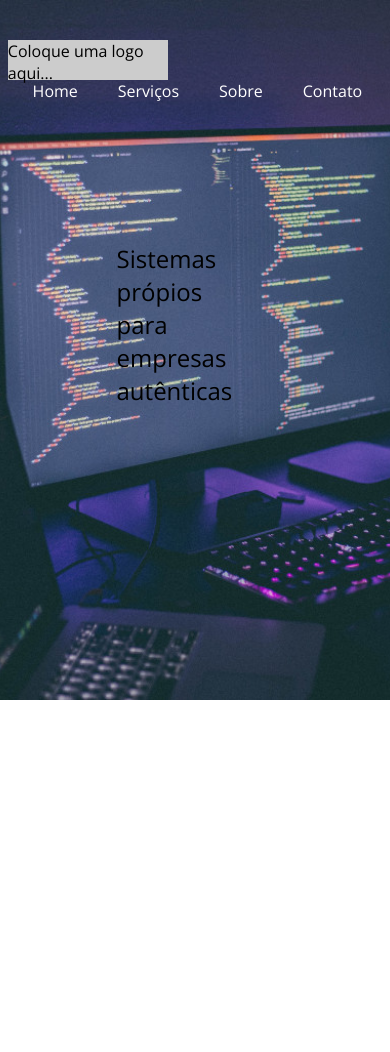
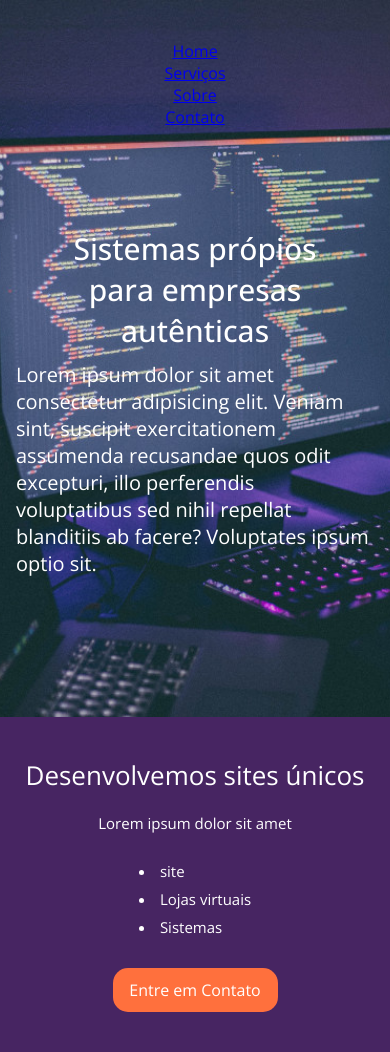
Before and after one commit to DevWesleyMedeiros/site-empresa, a plain HTML site: page index.html in a window 390 px wide. Before the commit the page ends 844 px from the top, so only its background shows below. Drawn offline with nearby package versions, Linux system fonts and the light colour scheme.

Commit message:
Projeto em andamento

```diff
--- a/index.html
+++ b/index.html
@@ -12,14 +12,12 @@
     <meta name="viewport" content="width=device-width, initial-scale=1.0" />
     <title>Site profissional</title>
     <link rel="stylesheet" href="main_style/style.css">
+    <link rel="shortcut icon" href="assets_arquivos/favicon_32x32.png" type="image/x-icon">
   </head>
   <body>
     <header>
       <div class="container">
-        <div class="logo">
-          Coloque uma logo aqui...
-        </div>
-        <nav>
+        <nav class="desktop-menu">
           <ul>
             <li><a href="#">Home</a></li>
             <li><a href="#">Serviços</a></li>
@@ -27,13 +25,37 @@
             <li><a href="#">Contato</a></li>
           </ul>
         </nav>
-        <div class="clear"></div>
+        <nav class="mobile-menu">
+          <ul>
+            <li><a href="#">Home</a></li>
+            <li><a href="#">Serviços</a></li>
+            <li><a href="#">Sobre</a></li>
+            <li><a href="#">Contato</a></li>
+          </ul>
+        </nav>
         <div class="chamada1">
-          <h2>Sistemas própios <br>
-        para empresas autênticas</h2>
+          <h2>Sistemas própios <br> para empresas autênticas</h2>
+          <p>Lorem ipsum dolor sit amet consectetur adipisicing elit. Veniam sint, suscipit exercitationem assumenda recusandae quos odit excepturi, illo perferendis voluptatibus sed nihil repellat blanditiis ab facere? Voluptates ipsum optio sit.</p>
         </div>
       </div>
     </header>
+    <section class="sessao1">
+      <div class="container_sessao1">
+        <div class="texto_sessao1">
+          <h2>Desenvolvemos sites únicos</h2>
+          <p>Lorem ipsum dolor sit amet</p>
+          <ul>
+            <li>site</li>
+            <li>Lojas virtuais</li>
+            <li>Sistemas</li>
+          </ul>
+          <div class="clear"></div>
+          <div class="btn1_texto">Entre em Contato</div>
+        </div>
+        <div class="device_sessao1"></div>
+        <div class="clear"></div>
+      </div>
+    </section>
     <script src="main_script/mainscript.js"></script>
   </body>
 </html>
--- a/main_style/style.css
+++ b/main_style/style.css
@@ -11,27 +11,28 @@ body, html{
 header{
     width: 100%;
     height: 90vh;
-    max-height: 700px;
-    /*90vh de uma tela com o tamanho máximo de 700px*/
     padding: 40px 2%;
     background-size: cover;
     background-position: center;
     background-image: url('../assets_arquivos/imagem-background1.jpg');
 }
-header nav{
+header nav.desktop-menu{
     float: right;
 }
-header nav ul{
+header nav.desktop-menu ul{
     list-style-type: none;
 }
-header nav ul li{
+header nav.desktop-menu ul li{
     float: left;
     padding: 0 15px;
 }
-header nav ul li a{
+header nav.desktop-menu ul li a{
     color: white;
     text-decoration: none;
     padding: 0 5px;
+}
+nav.mobile-menu{
+    display: none;
 }
 div.container{
     max-width: 1280px;
@@ -40,17 +41,134 @@ div.container{
 div.clear{
     clear: both;
 }
-div.container > div.logo{
-    float: left;
-    width: 160px;
-    height: 40px;
-    background-color: #ccc;
-}
 div.chamada1{
     float: right;
     margin: 140px 150px;
 }
-div.chamada > h2{
+div.chamada1 > h2{
     font-size: 40px;
+    font-weight: 300;
     color: white;
 }
+div.chamada1 > p{
+    font-size: 20px;
+    color: white;
+    margin-top: 10px;
+}
+section.sessao1{
+    width: 100%;
+    height: auto;
+    background-color: #472562;
+    padding: 0px 2%;
+}
+section.sessao1 > div.container_sessao1{
+    width: 100%;
+}
+div.container_sessao1 > div.texto_sessao1{
+    width: 45%;
+    float: left;
+    margin-top: 60px;
+    padding-left: 40px;
+    color: white;
+    position: relative;
+    left: 7%;
+}
+div.texto_sessao1 h2{
+    font-weight: 300;
+    font-size: 26px;
+}
+div.texto_sessao1 p{
+    font-size: 15px;
+    margin-top: 20px;
+}
+div.texto_sessao1 ul{
+    list-style-position: inside;
+    font-size: 15px;
+}
+div.texto_sessao1 ul li{
+    float: left;
+    width: 100%;
+    margin-top: 8px;
+}
+div.btn1_texto{
+    background-color: #ff703d;
+    width: 165px;
+    height: 44px;
+    color: white;
+    cursor: pointer;
+    margin-top: 30px;
+    text-align: center;
+    line-height: 44px;
+    border-radius: 15px;
+}
+div.container_sessao1 > div.device_sessao1{
+    float: right;
+    width: 55%;
+    height: 600px;
+    background-image: url("../assets_arquivos/device.png");
+    background-repeat: no-repeat;
+    background-position: 100% 100%;
+    position: relative;
+    top: -20px;
+    left: -10%;
+}
+
+@media screen and (max-width: 797px){
+    header{
+        width: 100%;
+        height: auto;
+        padding: 40px 1rem;
+    }
+    nav.desktop-menu{
+        display: none;
+    }
+    nav.mobile-menu{
+        display: block;
+        text-align: center;
+    }
+    nav.mobile-menu ul{
+        list-style-type: none;
+    }
+    section.sessao1{
+        padding: 40px 2%;
+        height: auto;
+        text-align: center;
+    }
+    div.container_sessao1 > div.texto_sessao1{
+        width: 100%;
+        margin-top: 0;
+        padding-left: 0;
+        position: static;
+        float: none;
+        display: inline-block;
+    }
+    div.texto_sessao1 > div.btn1_texto{
+        display: inline-block;
+    }
+    div.texto_sessao1 ul > li{
+        float: none;
+        text-align: left;
+    }
+    div.container_sessao1 > div.texto_sessao1 > ul{
+        display: inline-block;
+        margin-top: 20px;
+    }
+    div.device_sessao1{
+        display: none;
+    }
+    div.chamada1{
+        max-width: none;
+        width: 100%;
+        text-align: center;
+        float: none;
+        margin: 100px 0;
+    }
+    div.chamada1 h2{
+        font-weight: 500;
+        font-size: 30px;
+        padding: 0 10px;
+    }
+    div.chamada1 p{
+        text-align: start;
+    }
+}
```
Also changed, not shown: assets_arquivos/Meu-favicon.jpg (added), assets_arquivos/Minha-logo.jpg (added), assets_arquivos/default_765x625.png (added), assets_arquivos/default_transparent_765x625.png (added), assets_arquivos/device.png (added), assets_arquivos/favicon_32x32.png (added), assets_arquivos/favicon_transparent_32x32.png (added), texto.txt (added).
